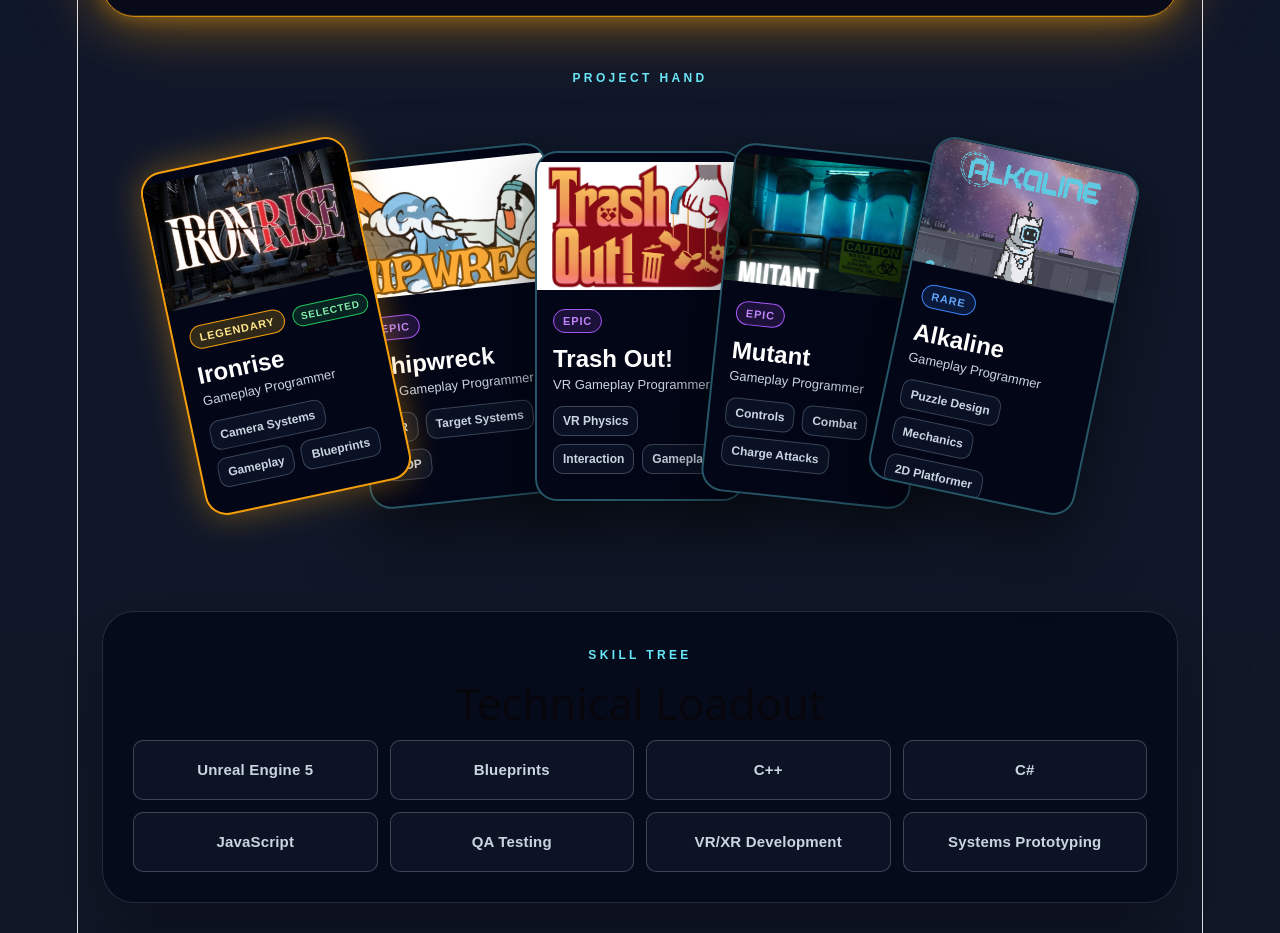
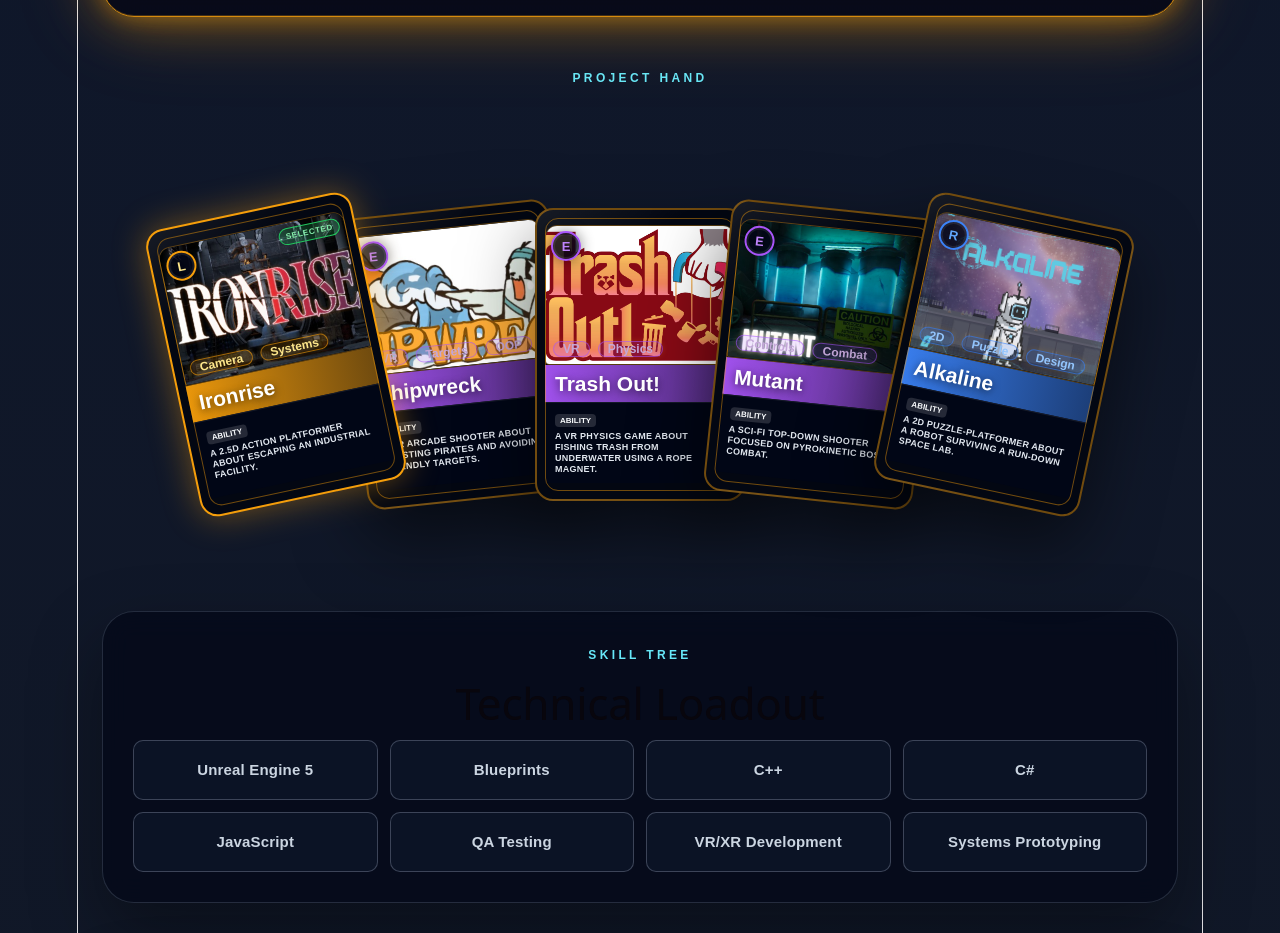
Before and after one commit to Tsurei/Portfolio, a React (Vite) app: page / in a window 1280 px wide. Shown: the part 1300-2233 px from the top of the page. Built offline with nearby package versions, Linux system fonts and the light colour scheme.

Commit message:
Adjusted project cards to look similar to Riftbound card layouts

```diff
--- a/src/App.css
+++ b/src/App.css
@@ -293,13 +293,13 @@ nav {
 .project-card {
     position: relative;
     width: 210px;
-    height: 350px;
+    height: 293px;
     margin: 0 -14px;
-    padding: 0;
+    padding: 8px;
     overflow: hidden;
-    border: 2px solid rgba(103, 232, 249, 0.35);
-    border-radius: 22px;
-    background: #020617;
+    border: 2px solid rgba(245, 158, 11, 0.45);
+    border-radius: 18px;
+    background: linear-gradient(145deg, rgba(255,255,255,0.08), transparent 25%), #030712;
     color: white;
     text-align: left;
     cursor: pointer;
@@ -307,120 +307,290 @@ nav {
     transition: 0.22s ease;
 }
 
-    /* Card shine */
+    .project-card::before {
+        content: "";
+        position: absolute;
+        inset: 8px;
+        border: 1px solid rgba(245, 158, 11, 0.45);
+        border-radius: 13px;
+        pointer-events: none;
+        z-index: 3;
+    }
+
     .project-card::after {
         content: "";
         position: absolute;
         inset: 0;
-        background: linear-gradient( 120deg, transparent 30%, rgba(255, 255, 255, 0.12), transparent 70% );
+        background: linear-gradient( 120deg, transparent 25%, rgba(255,255,255,0.16), transparent 70% );
         transform: translateX(-120%);
         transition: 0.55s ease;
         pointer-events: none;
+        z-index: 4;
     }
 
     .project-card:hover::after {
         transform: translateX(120%);
     }
 
-    .project-card.common:hover,
-    .project-card.common.active {
-        border-color: #94a3b8;
-        box-shadow: 0 0 24px rgba(148, 163, 184, 0.28);
+/* ---------- ART ---------- */
+
+.card-art {
+    position: relative;
+    width: 100%;
+    height: 140px;
+}
+
+    .card-art img {
+        width: 100%;
+        height: 100%;
+        object-fit: cover;
+        border-radius: 12px 12px 4px 4px;
+        border: 1px solid rgba(245, 158, 11, 0.35);
     }
 
-    .project-card.rare:hover,
-    .project-card.rare.active {
-        border-color: #3b82f6;
-        box-shadow: 0 0 28px rgba(59, 130, 246, 0.35);
-    }
-
-    .project-card.epic:hover,
-    .project-card.epic.active {
-        border-color: #a855f7;
-        box-shadow: 0 0 30px rgba(168, 85, 247, 0.38);
-    }
-
-    .project-card.legendary:hover,
-    .project-card.legendary.active {
-        border-color: #f59e0b;
-        box-shadow: 0 0 34px rgba(245, 158, 11, 0.42);
-    }
-
-    .project-card img {
-        width: 100%;
-        height: 128px;
-        object-fit: cover;
-    }
+/* ---------- CONTENT ---------- */
 
 .card-content {
-    padding: 16px;
+    position: relative;
+    z-index: 2;
+    padding: 0;
 }
 
 .card-top {
+    position: absolute;
+    top: 6px;
+    left: 6px;
+    right: 6px;
+    z-index: 5;
     display: flex;
     justify-content: space-between;
-    align-items: center;
-    gap: 8px;
+    align-items: flex-start;
 }
 
-.project-card h3 {
-    margin: 12px 0 4px;
-    font-size: 24px;
+/* ---------- TAGS ABOVE TITLE ---------- */
+
+.tags {
+    position: absolute;
+    left: 8px;
+    right: 8px;
+    bottom: 6px;
+    z-index: 5;
+    display: grid;
+    grid-template-columns: repeat(3, 1fr);
+    gap: 2px;
+    height: 18px;
 }
 
-.project-card p {
-    margin: 0;
-    color: #cbd5e1;
-    font-size: 13px;
+    .tags span {
+        display: flex;
+        align-items: center;
+        justify-content: center;
+        min-width: 0;
+        padding: 0 2px;
+        height: 16px;
+        font-size: 6px;
+        font-weight: 900;
+        overflow: hidden;
+        white-space: nowrap;
+        text-overflow: ellipsis;
+        border-radius: 3px;
+        border: 1px solid rgba(255,255,255,0.15);
+        background: rgba(2,6,23,0.72);
+    }
+
+.project-card.common .tags span {
+    color: #e2e8f0;
+    border: 1px solid rgba(148,163,184,0.45);
+    background: rgba(148,163,184,0.12);
+    box-shadow: 0 0 6px rgba(245,158,11,0.18);
 }
 
+.project-card.rare .tags span {
+    color: #93c5fd;
+    border: 1px solid rgba(59,130,246,0.55);
+    background: rgba(59,130,246,0.14);
+    box-shadow: 0 0 6px rgba(245,158,11,0.18);
+}
+
+.project-card.epic .tags span {
+    color: #c4a7d9;
+    border: 1px solid rgba(168,85,247,0.55);
+    background: rgba(168,85,247,0.14);
+    box-shadow: 0 0 6px rgba(245,158,11,0.18);
+}
+
+.project-card.legendary .tags span {
+    color: #fde68a;
+    border: 1px solid rgba(245,158,11,0.58);
+    background: rgba(245,158,11,0.16);
+    box-shadow: 0 0 6px rgba(245,158,11,0.18);
+}
+/* ---------- TITLE BAND ---------- */
+
+.project-card h3 {
+    margin: 0;
+    padding: 8px 10px;
+    font-size: 21px;
+    line-height: 1;
+    color: white;
+    text-shadow: 0 2px 8px rgba(0,0,0,0.6);
+}
+
+/* ---------- ABILITY BOX BELOW TITLE ---------- */
+
+.card-ability {
+    margin: 0;
+    padding: 8px 10px;
+    min-height: 78px;
+    border-top: 1px solid rgba(255,255,255,0.08);
+    background: rgba(2, 6, 23, 0.84);
+}
+
+    .card-ability span {
+        display: inline-block;
+        margin-bottom: 4px;
+        padding: 2px 5px;
+        border-radius: 4px;
+        background: rgba(255,255,255,0.14);
+        color: #f8fafc;
+        font-size: 8px;
+        font-weight: 900;
+        text-transform: uppercase;
+    }
+
+    .card-ability p {
+        margin: 0;
+        padding: 0;
+        color: #e2e8f0;
+        font-size: 9px;
+        line-height: 1.22;
+        font-weight: 800;
+        text-transform: uppercase;
+        letter-spacing: 0.03em;
+    }
+
+/* ---------- TITLE BANDS ---------- */
+
+.project-card.common h3 {
+    background: linear-gradient(90deg, rgba(148,163,184,0.95), rgba(148,163,184,0.45));
+}
+
+.project-card.rare h3 {
+    background: linear-gradient(90deg, rgba(59,130,246,0.95), rgba(59,130,246,0.45));
+}
+
+.project-card.epic h3 {
+    background: linear-gradient(90deg, rgba(168,85,247,0.95), rgba(168,85,247,0.45));
+}
+
+.project-card.legendary h3 {
+    background: linear-gradient(90deg, rgba(245,158,11,0.95), rgba(245,158,11,0.45));
+}
+
+/* ---------- BORDER GLOW ---------- */
+
+.project-card.common:hover,
+.project-card.common.active {
+    border-color: #94a3b8;
+    box-shadow: 0 0 24px rgba(148,163,184,0.28);
+}
+
+.project-card.rare:hover,
+.project-card.rare.active {
+    border-color: #3b82f6;
+    box-shadow: 0 0 28px rgba(59,130,246,0.35);
+}
+
+.project-card.epic:hover,
+.project-card.epic.active {
+    border-color: #a855f7;
+    box-shadow: 0 0 30px rgba(168,85,247,0.38);
+}
+
+.project-card.legendary:hover,
+.project-card.legendary.active {
+    border-color: #f59e0b;
+    box-shadow: 0 0 34px rgba(245,158,11,0.42);
+}
 /* ---------- RARITY TAG ---------- */
 
 .rarity {
     display: inline-block;
-    padding: 5px 9px;
+    padding: 4px 8px;
     border-radius: 999px;
-    font-size: 11px;
+    font-size: 9px;
     font-weight: 900;
     text-transform: uppercase;
     letter-spacing: 0.08em;
+    background: rgba(0,0,0,0.65);
+    backdrop-filter: blur(4px);
 }
 
     .rarity.common {
-        background: rgba(148, 163, 184, 0.15);
         color: #cbd5e1;
         border: 1px solid #64748b;
     }
 
     .rarity.rare {
-        background: rgba(59, 130, 246, 0.15);
         color: #60a5fa;
         border: 1px solid #3b82f6;
     }
 
     .rarity.epic {
-        background: rgba(168, 85, 247, 0.15);
         color: #c084fc;
         border: 1px solid #a855f7;
     }
 
     .rarity.legendary {
-        background: rgba(251, 191, 36, 0.18);
         color: #fde68a;
         border: 1px solid #f59e0b;
     }
 
 .selected-badge {
-    padding: 4px 8px;
+    padding: 3px 6px;
     border-radius: 999px;
-    font-size: 10px;
+    font-size: 8px;
     font-weight: 900;
     letter-spacing: 0.08em;
     text-transform: uppercase;
-    background: rgba(34, 197, 94, 0.15);
+    background: rgba(34,197,94,0.2);
     color: #86efac;
     border: 1px solid #22c55e;
 }
+
+.rarity-emblem {
+    width: 30px;
+    height: 30px;
+    display: grid;
+    place-items: center;
+    border-radius: 50%;
+    background: rgba(2, 6, 23, 0.82);
+    font-size: 13px;
+    font-weight: 1000;
+    line-height: 1;
+    text-transform: uppercase;
+    box-shadow: inset 0 0 0 2px rgba(255,255,255,0.08), 0 0 14px rgba(0,0,0,0.45);
+}
+
+    .rarity-emblem.common {
+        color: #cbd5e1;
+        border: 2px solid #94a3b8;
+    }
+
+    .rarity-emblem.rare {
+        color: #60a5fa;
+        border: 2px solid #3b82f6;
+    }
+
+    .rarity-emblem.epic {
+        color: #c084fc;
+        border: 2px solid #a855f7;
+    }
+
+    .rarity-emblem.legendary {
+        color: #fde68a;
+        border: 2px solid #f59e0b;
+    }
 
 /* ---------- TAGS ---------- */
 
@@ -630,13 +800,13 @@ nav {
     }
 
     .project-card {
-        flex: 0 0 64vw;
-        width: 64vw;
-        height: calc(64vw * 1.6);
+        flex: 0 0 68vw;
+        width: 68vw;
+        height: calc(68vw * 1.397);
         max-width: 230px;
-        max-height: 370px;
+        max-height: 321px;
         min-width: 190px;
-        min-height: 310px;
+        min-height: 265px;
         margin: 0;
         rotate: 0deg !important;
         scroll-snap-align: center;
--- a/src/App.jsx
+++ b/src/App.jsx
@@ -11,7 +11,8 @@ const projects = [
         image: "/images/ironrise.jpg",
         itch: "https://aidendes.itch.io/iron-rise",
         video: "https://www.youtube.com/embed/VIDEO_ID_HERE",
-        tags: ["Camera Systems", "Gameplay", "Blueprints"],
+        tags: ["Camera", "Systems"],
+        cardText: "A 2.5D action platformer about escaping an industrial facility.",
         description:
             "Developed a room-based 2.5D camera system for a team-built action platformer, improving visibility, transitions, and player framing.",
         bullets: [
@@ -28,7 +29,8 @@ const projects = [
         image: "/images/shipwreck.jpg",
         itch: "https://aidendes.itch.io/shipwreck",
         video: "https://www.youtube.com/embed/VIDEO_ID_HERE",
-        tags: ["VR", "Target Systems", "OOP"],
+        tags: ["VR", "Targets", "OOP"],
+        cardText: "A VR arcade shooter about blasting pirates and avoiding friendly targets.",
         description:
             "Created a modular VR target system with configurable spawning and inheritance-based target classes.",
         bullets: [
@@ -45,7 +47,8 @@ const projects = [
         image: "/images/trashout.jpg",
         itch: "https://raikabe.itch.io/trash-out",
         video: "https://www.youtube.com/embed/VIDEO_ID_HERE",
-        tags: ["VR Physics", "Interaction", "Gameplay"],
+        tags: ["VR", "Physics"],
+        cardText: "A VR physics game about fishing trash from underwater using a rope magnet.",
         description:
             "Developed a VR rope magnet mechanic using custom physics and object attraction systems.",
         bullets: [
@@ -62,7 +65,8 @@ const projects = [
         image: "/images/mutant.jpg",
         itch: "https://densev.itch.io/mutant",
         video: "https://www.youtube.com/embed/VIDEO_ID_HERE",
-        tags: ["Controls", "Combat", "Charge Attacks"],
+        tags: ["Controls", "Combat"],
+        cardText: "A sci-fi top-down shooter focused on pyrokinetic boss combat.",
         description:
             "Developed player controls and charge attack behavior for a 3D top-down sci-fi shooter focused on a boss battle encounter.",
         bullets: [
@@ -79,7 +83,8 @@ const projects = [
         image: "/images/alkaline.jpg",
         itch: "https://blkysuity-sh.itch.io/alkaline",
         video: "https://www.youtube.com/embed/VIDEO_ID_HERE",
-        tags: ["Puzzle Design", "Mechanics", "2D Platformer"],
+        tags: ["2D", "Puzzle", "Design"],
+        cardText: "A 2D puzzle-platformer about a robot surviving a run-down space lab.",
         description:
             "Worked on gameplay mechanics and puzzle level design for a 2D puzzle-platformer set in a run-down space laboratory.",
         bullets: [
@@ -210,12 +215,12 @@ function App() {
                                             : index,
                             }}
                         >
-                            <img src={project.image} alt={project.title} />
+                            <div className="card-art">
+                                <img src={project.image} alt={project.title} />
 
-                            <div className="card-content">
                                 <div className="card-top">
-                                    <span className={`rarity ${project.rarity.toLowerCase()}`}>
-                                        {project.rarity}
+                                    <span className={`rarity-emblem ${project.rarity.toLowerCase()}`}>
+                                        {project.rarity.charAt(0)}
                                     </span>
 
                                     {selected.title === project.title && (
@@ -223,13 +228,19 @@ function App() {
                                     )}
                                 </div>
 
-                                <h3>{project.title}</h3>
-                                <p>{project.role}</p>
-
                                 <div className="tags">
                                     {project.tags.map((tag) => (
                                         <span key={tag}>{tag}</span>
                                     ))}
+                                </div>
+                            </div>
+
+                            <div className="card-content">
+                                <h3>{project.title}</h3>
+
+                                <div className="card-ability">
+                                    <span>Ability</span>
+                                    <p>{project.cardText}</p>
                                 </div>
                             </div>
                         </motion.button>
```
